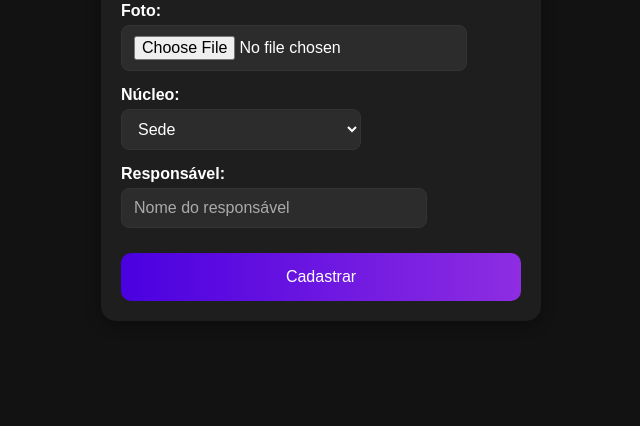
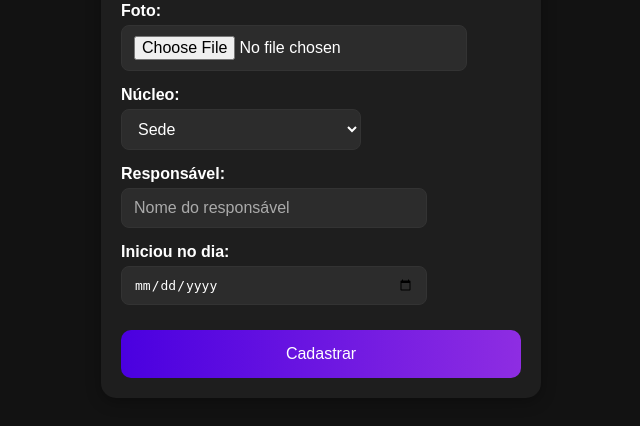
Before and after one commit to michaeldouglaspereiradelima-ship-it/alunoscapoeira, a Python web app: template flask/templates/cadastrar.html in a window 1280 px wide. Shown: the part 918-1344 px from the top of the page, without its empty margins (319-959 px from the left). Before the commit the page ends 1219 px from the top, so only its background shows below. Run offline with Jinja, Linux system fonts and the light colour scheme; the template is opened without the code that fills it, so the values that code supplies are empty.

Commit message:
iniciou no dia tal...

```diff
--- a/flask/templates/cadastrar.html
+++ b/flask/templates/cadastrar.html
@@ -192,6 +192,13 @@
             <input style="max-width: 70%;" type="text" name="responsavel" placeholder="Nome do responsável">
         </div>
 
+        <div class="form-group">
+            <label>Iniciou no dia:</label>
+            <input style="max-width: 70%;" type="date" name="iniciou_no_dia" placeholder="01/01/2025"
+                value="{{ aluno.iniciou_no_dia }}">
+        </div>
+
+
         <button type="submit">Cadastrar</button>
     </form>
 
```
Also changed, not shown: flask/app.py (+8 -5 lines), flask/templates/editar.html (+7 -1 lines).
